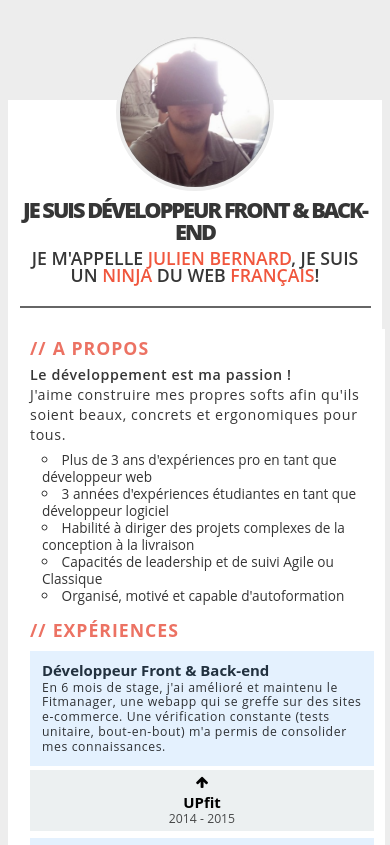
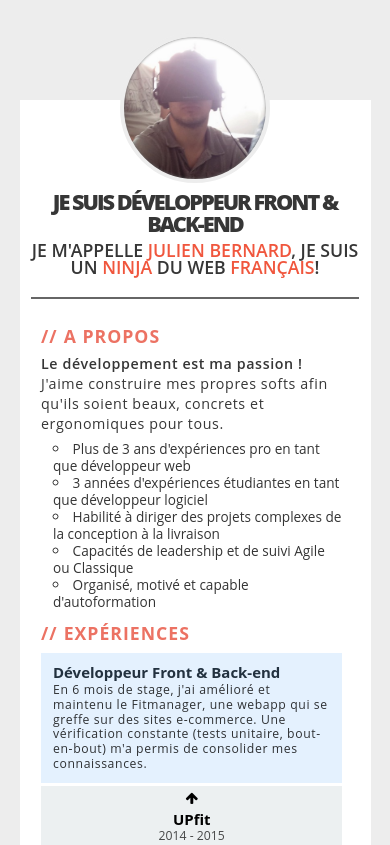
Before and after one commit to JulienBernard/resume-tpl, a website: page example/index.html in a window 390 px wide. Shown: the top 845 px of the page. Drawn offline with nearby package versions, Linux system fonts and the light colour scheme; files that its build step writes are made by us from their sources.

Commit message:
Some fixes on the multi-browser support and responsive.

```diff
--- a/src/scss/app.scss
+++ b/src/scss/app.scss
@@ -13,7 +13,12 @@
 @import 'settings';	// Globals settings (mixins)
 
 /* Website stylesheet */
-
+html {
+  box-sizing: border-box;
+}
+*, *:before, *:after {
+  box-sizing: inherit;
+}
 body {
   background: $background-body-color;
   font-family: $text-primary-fonts;
@@ -216,13 +221,13 @@ body {
         }
       }
       section.left-section {
-        width: 50%;
+        width: 55%;
 
         @media screen and (max-width: $responsive-break-small) {
           width: 98%;
         }
         @media screen and (min-width: $responsive-break-large) {
-          width: 60%;
+          width: 65%;
         }
 
         .experience {
@@ -267,11 +272,11 @@ body {
             }
 
             @media screen and (min-width: $responsive-break-large) {
-              width: 18%;
-              padding: 24px 2% 0 1%;
+              width: 24%;
+              padding: 28px 2% 0 1%;
               float: right;
               margin-top: 1%;
-              min-height: 80px;
+              min-height: 110px;
             }
           }
           .left-column {
@@ -302,14 +307,14 @@ body {
 
             @media screen and (min-width: $responsive-break-large) {
               width: 75%;
-              padding: 12px 2% 12px 1%;
-              min-height: 80px;
+              padding: 14px 2% 12px 1%;
+              min-height: 110px;
             }
           }
         }
       }
       section.right-section {
-        width: 42%;
+        width: 45%;
         float: right;
 
         @media screen and (max-width: $responsive-break-small) {
@@ -317,7 +322,7 @@ body {
           float: none;
         }
         @media screen and (min-width: $responsive-break-large) {
-          width: 32%;
+          width: 35%;
           float: right;
         }
 
```
Also changed, not shown: src/index-dev.html (+4 -4 lines).
